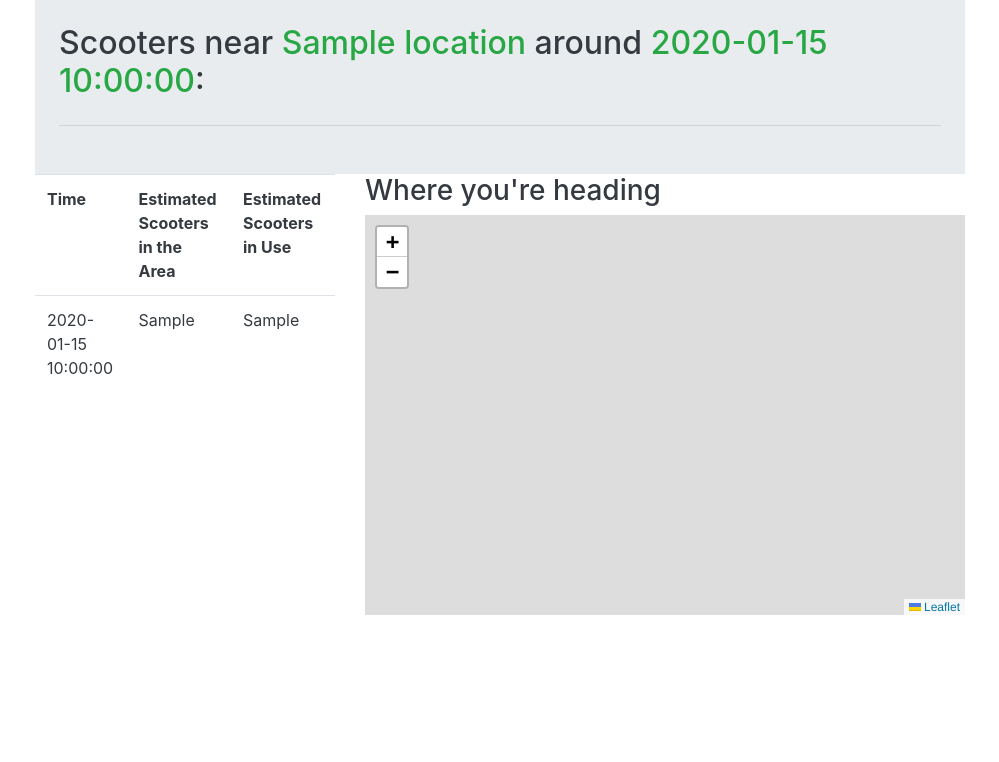
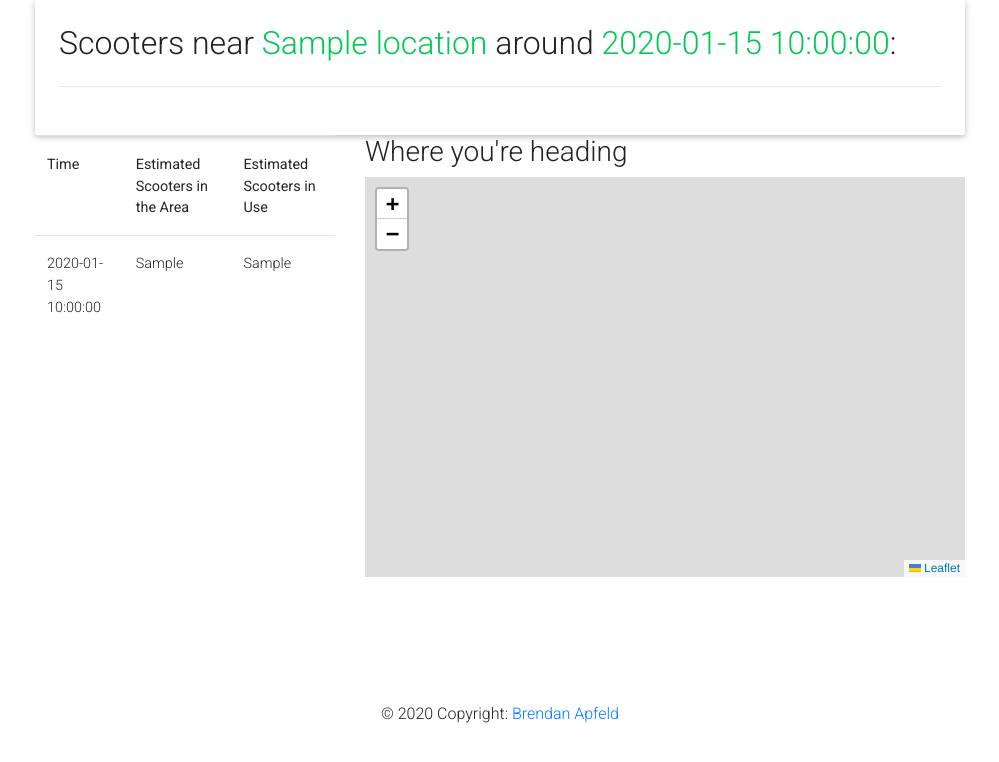
Before and after one commit to bapfeld/scoothome, a Flask app: template app/templates/results.html in a window 1280 px wide. Shown: the top 762 px of the page, without its empty margins (140-1139 px from the left). Run offline with Flask 2, Linux system fonts and the light colour scheme; the template is opened without the code that fills it: most values are stand-ins (such as "Sample title", 1, 10 or a date in 2020); parts of the project's set-up code (start-up, migrations or seed data) failed here and were passed over; some libraries are stand-ins or nearby versions.

Commit message:
adds footer to results page

```diff
--- a/app/templates/results.html
+++ b/app/templates/results.html
@@ -7,6 +7,16 @@
 
         <!-- Bootstrap CSS -->
         <link rel="stylesheet" href="https://stackpath.bootstrapcdn.com/bootstrap/4.1.3/css/bootstrap.min.css" integrity="sha384-MCw98/SFnGE8fJT3GXwEOngsV7Zt27NXFoaoApmYm81iuXoPkFOJwJ8ERdknLPMO" crossorigin="anonymous">
+
+        <!-- MDB CSS -->
+        <link rel="stylesheet" href="https://use.fontawesome.com/releases/v5.11.2/css/all.css">
+        <link rel="stylesheet" href="https://fonts.googleapis.com/css?family=Roboto:300,400,500,700&display=swap">
+        <link rel="stylesheet" href="css/bootstrap.min.css">
+        <link rel="stylesheet" href="css/mdb.min.css">
+        <!-- Plugin file -->
+        <link rel="stylesheet" href="./css/addons/datatables.min.css">
+        <link rel="stylesheet" href="css/style.css">
+
         <!-- leaflet -->
         <link rel="stylesheet" href="https://unpkg.com/leaflet@1.6.0/dist/leaflet.css"
               integrity="sha512-xwE/Az9zrjBIphAcBb3F6JVqxf46+CDLwfLMHloNu6KEQCAWi6HcDUbeOfBIptF7tcCzusKFjFw2yuvEpDL9wQ=="
@@ -64,6 +74,37 @@
 
                 <script src="static/js/bootstrap.min.js"></script>
 
+                <footer class="page-footer font-small">
+                    <div class="text-dark container col-9">
+                        <div class="row">
+                            <div class="col-md-12 py-4 text-center">
+                                <a href="https://www.linkedin.com/in/brendan-apfeld/" class="li-ic">
+                                    <i class="fab fa-linkedin-in fa-sm white-text mr-md-5 mr-3 fa-2x"> </i>
+                                </a>
+                                <a href="https://github.com/bapfeld/" class="li-ic">
+                                    <i class="fab fa-github fa-sm white-text mr-md-5 mr-3 fa-2x"> </i>
+                                </a>
+                                <a href="https://gitlab.com/bapfeld" class="li-ic">
+                                    <i class="fab fa-gitlab fa-sm white-text mr-md-5 mr-3 fa-2x"> </i>
+                                </a>
+                                <a href="https://stackoverflow.com/users/4325492/brendan-a" class="li-ic">
+                                    <i class="fab fa-stack-overflow fa-sm white-text mr-md-5 mr-3 fa-2x"> </i>
+                                </a>
+                            </div>
+                        </div>
+                    </div>
+            </div>
+            <!-- Copyright -->
+            <div class="footer-copyright text-center py-3">© 2020 Copyright:
+                <a href="https://brendanapfeld.com"> Brendan Apfeld</a>
+            </div>
+            <!-- Copyright -->
+                </footer>
 
+                <!-- Closing JS -->
+                <script type="text/javascript" src="js/jquery.min.js"></script>
+                <script type="text/javascript" src="js/popper.min.js"></script>
+                <script type="text/javascript" src="js/bootstrap.min.js"></script>
+                <script type="text/javascript" src="js/mdb.min.js"></script>
     </body>
 </html>
```
Lines whose indentation alone changed are shown as unchanged.
